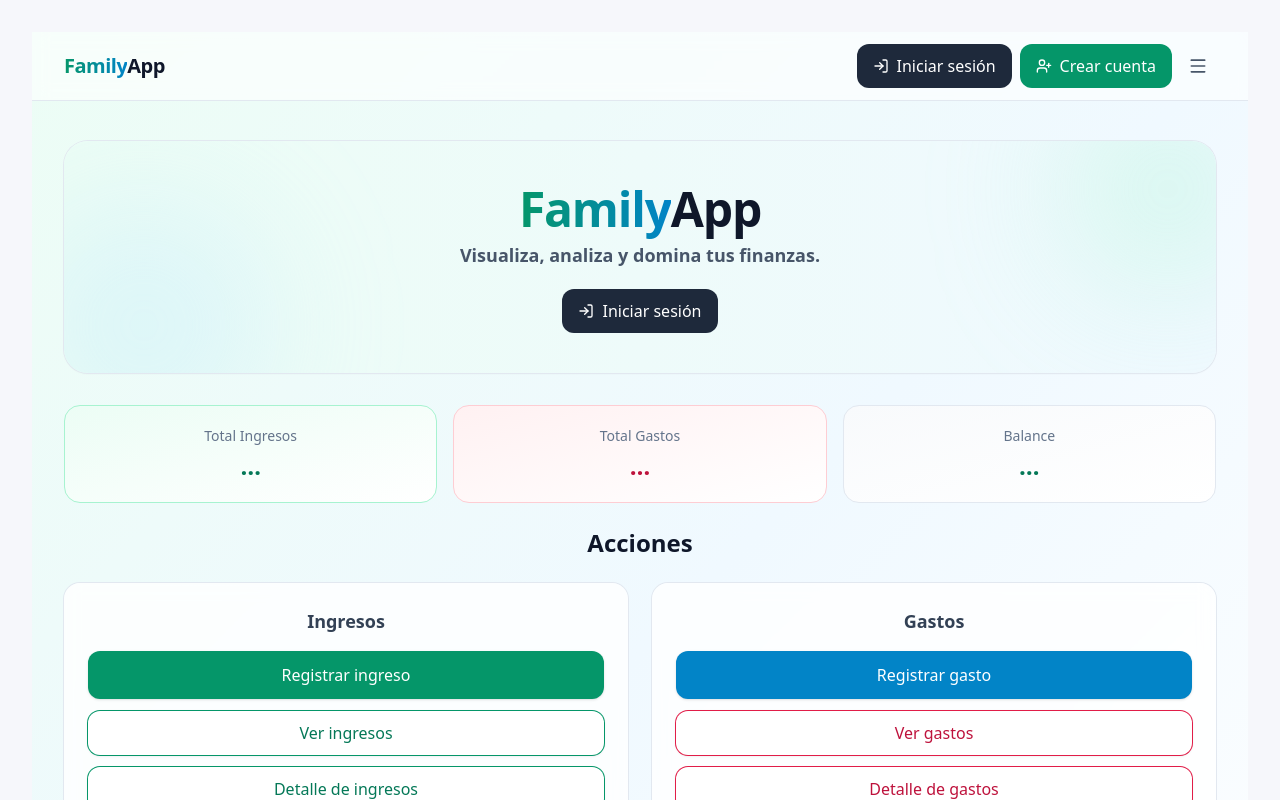
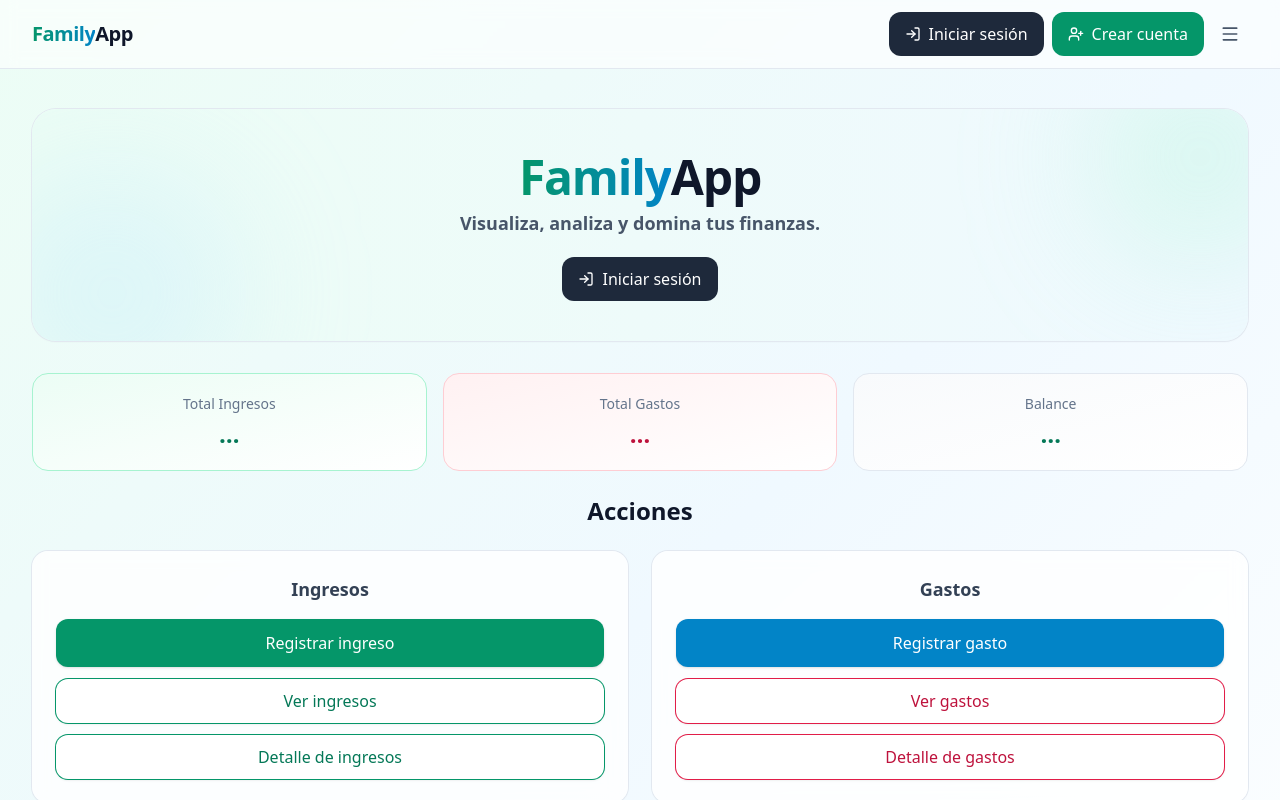
Before and after one commit to gerardojao/familyapp-front, a React (Vite) app: page / in a window 1280 px wide. Shown: the top 800 px of the page. Built offline with nearby package versions, Linux system fonts and the light colour scheme; no server answers; what chartjs-plugin-datalabels would draw is missing.

Commit message:
change in base layer add padding and max-width

```diff
--- a/src/Components/Layout.jsx
+++ b/src/Components/Layout.jsx
@@ -25,7 +25,7 @@ export default function Layout({ children }) {
   };
 
   return (
-    <div className="min-h-screen flex flex-col bg-gradient-to-br from-emerald-50 via-sky-50 to-white">
+    <div className="min-h-[100dvh] flex flex-col bg-gradient-to-br from-emerald-50 via-sky-50 to-white">
       {/* Topbar */}
       <header className="sticky top-0 z-40 border-b border-slate-200 bg-white/80 backdrop-blur supports-[backdrop-filter]:bg-white/60">
         <div className="mx-auto w-full max-w-screen-2xl px-4 sm:px-6 lg:px-8 py-2 sm:py-3 flex items-center">
--- a/src/index.css
+++ b/src/index.css
@@ -1,75 +1,3 @@
-/* :root {
-  font-family: Inter, system-ui, Avenir, Helvetica, Arial, sans-serif;
-  line-height: 1.5;
-  font-weight: 400;
-
-  color-scheme: light dark;
-  color: rgba(255, 255, 255, 0.87);
-  background-color: #242424;
-
-  font-synthesis: none;
-  text-rendering: optimizeLegibility;
-  -webkit-font-smoothing: antialiased;
-  -moz-osx-font-smoothing: grayscale;
-  -webkit-text-size-adjust: 100%;
-}
-.graphic{
-  width:400px;
-}
-a {
-  font-weight: 500;
-  color: #646cff;
-  text-decoration: inherit;
-}
-a:hover {
-  color: #535bf2;
-}
-
-body {
-  margin: 0;
-  display: flex;
-  place-items: center;
-  min-width: 320px;
-  min-height: 100vh;
-
-}
-
-h1 {
-  font-size: 3.2em;
-  line-height: 1.1;
-}
-
-button {
-  border-radius: 8px;
-  border: 1px solid transparent;
-  padding: 0.6em 1.2em;
-  font-size: 1em;
-  font-weight: 500;
-  font-family: inherit;
-  background-color: #1a1a1a;
-  cursor: pointer;
-  transition: border-color 0.25s;
-}
-button:hover {
-  border-color: #646cff;
-}
-button:focus,
-button:focus-visible {
-  outline: 4px auto -webkit-focus-ring-color;
-}
-
-@media (prefers-color-scheme: light) {
-  :root {
-    color: #213547;
-    background-color: #ffffff;
-  }
-  a:hover {
-    color: #747bff;
-  }
-  button {
-    background-color: #f9f9f9;
-  }
-} */
 /* === Tailwind entry points === */
 @tailwind base;
 @tailwind components;
@@ -77,8 +5,9 @@ button:focus-visible {
 
 /* ==== BASE (global mínimo) ==== */
 @layer base {
-  html, body, #root { height: 100%; }
-  body { @apply text-slate-800 antialiased; } /* tipografía limpia */
+  html, body, #root { height: 100%; padding: 0; max-width: 100%; }
+  body { @apply text-slate-800 antialiased;  }
+  /* tipografía limpia */
 }
 
 /* ==== COMPONENTS (utilidades que ya usamos en tu UI) ==== */
```
